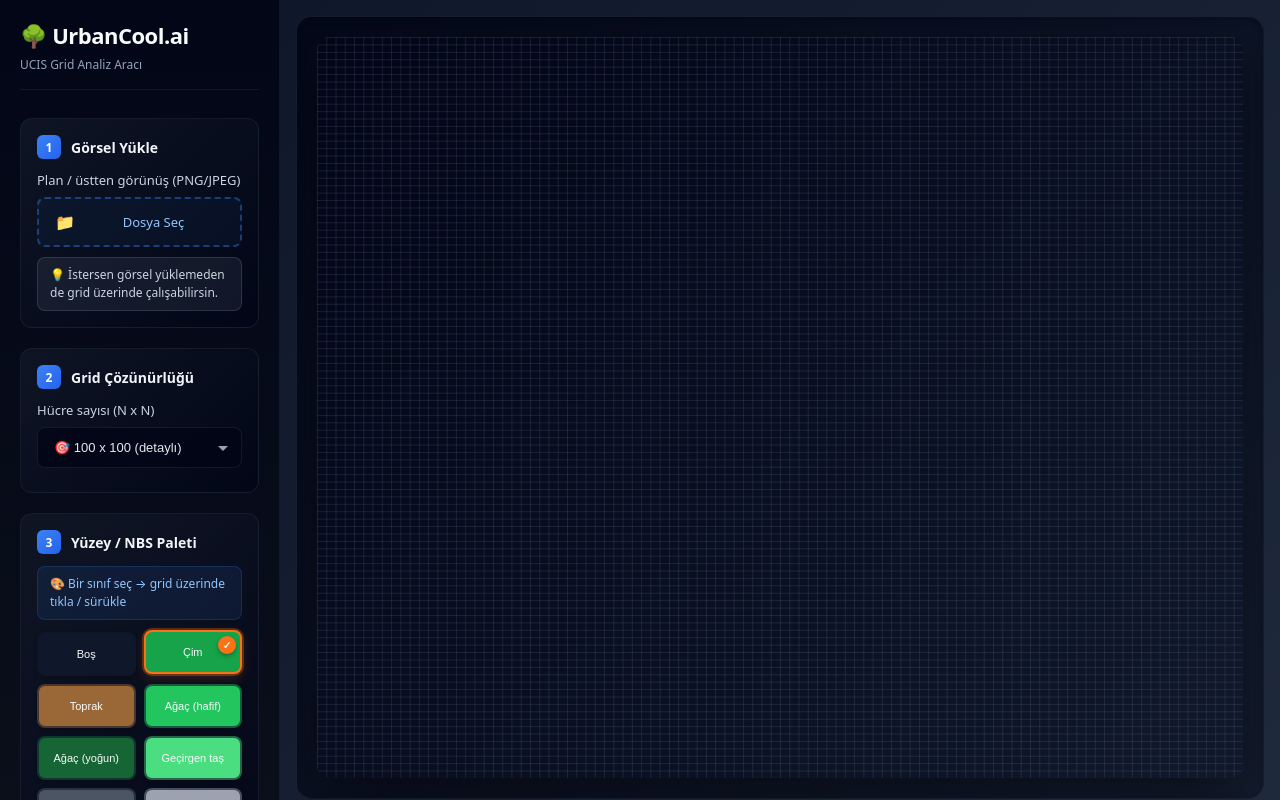
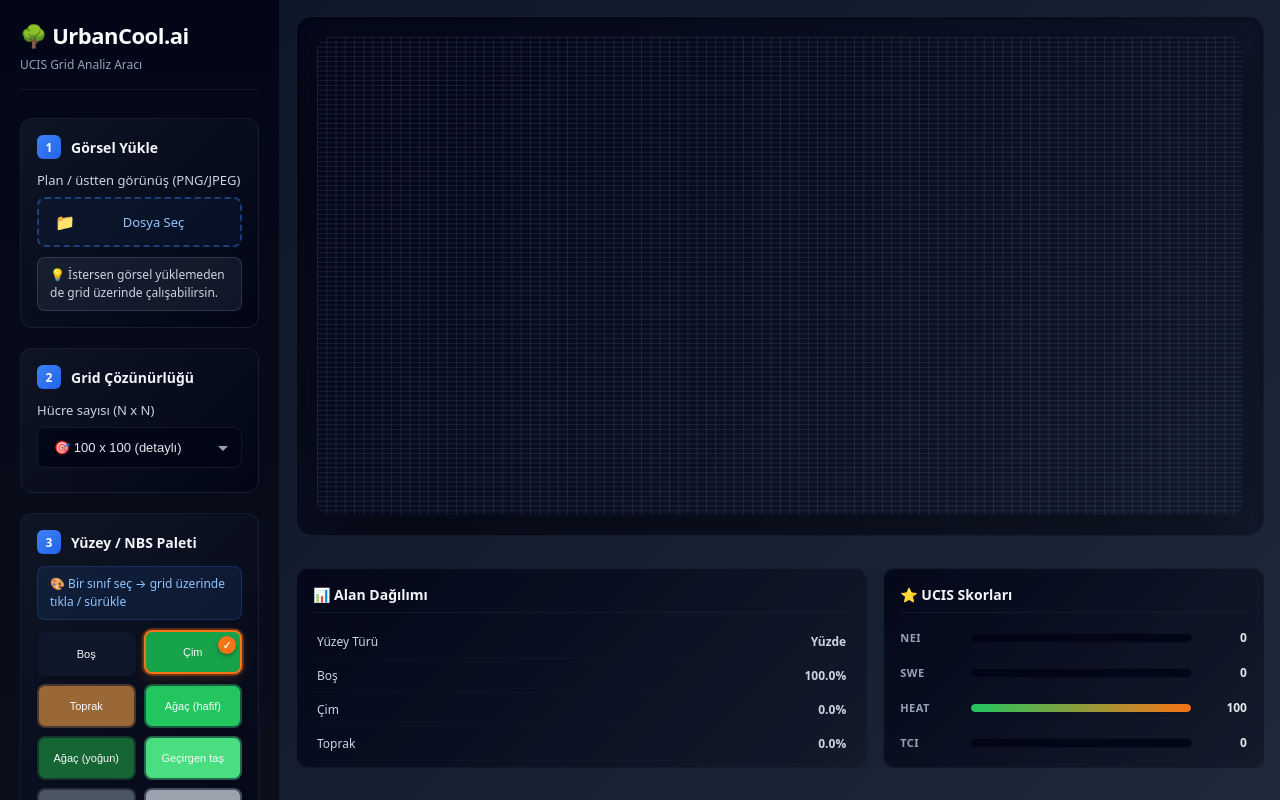
Before and after one commit to 0xumutkk/coolize, a React app: page / in a window 1280 px wide. Both pictures are taken after a click on the button "CHECK SCORE". Built offline with nearby package versions, Linux system fonts and the light colour scheme.

Commit message:
fix: make pixel all area of canvas

```diff
--- a/src/App.css
+++ b/src/App.css
@@ -505,11 +505,13 @@ label {
 /* Canvas Wrapper Styles */
 #canvasWrapper {
   width: 100%;
-  min-height: 80vh;
+  height: calc(100vh - 280px);
+  max-height: calc(100vh - 280px);
+  min-height: 400px;
   display: flex;
   justify-content: center;
   align-items: center;
-  overflow: auto;
+  overflow: hidden;
   border-radius: 16px;
   border: 1px solid rgba(31, 41, 55, 0.5);
   background: linear-gradient(135deg, rgba(2, 6, 23, 0.8) 0%, rgba(15, 23, 42, 0.6) 100%);
@@ -520,17 +522,16 @@ label {
 
 #canvasContainer {
   position: relative;
-  display: inline-block;
   width: 100%;
-  max-width: 1200px;
-  height: auto;
+  height: 100%;
+  display: block;
 }
 
 #baseImage {
   display: block;
   width: 100%;
-  max-width: 1200px;
-  height: auto;
+  height: 100%;
+  object-fit: contain;
   border-radius: 12px;
   box-shadow: 0 20px 60px rgba(0, 0, 0, 0.5);
 }
@@ -547,12 +548,12 @@ label {
 
 #fallbackCanvas {
   width: 100%;
-  max-width: 1200px;
-  height: auto;
+  height: 100%;
   background: linear-gradient(135deg, rgba(2, 6, 23, 0.9) 0%, rgba(15, 23, 42, 0.7) 100%);
   border-radius: 12px;
   box-shadow: 0 20px 60px rgba(0, 0, 0, 0.5);
   display: block;
+  object-fit: contain;
 }
 
 /* Info Panel Styles */
@@ -563,6 +564,8 @@ label {
   min-height: 150px;
   flex-shrink: 0;
   margin-top: 16px;
+  overflow-y: auto;
+  max-height: 200px;
 }
 
 #percents,
@@ -712,10 +715,17 @@ label {
     height: calc(100vh - 40vh);
     flex: 1;
     overflow-y: auto;
+    overflow-x: hidden;
   }
 
   #canvasWrapper {
-    min-height: 60vh;
+    height: calc(100vh - 40vh - 250px);
+    max-height: calc(100vh - 40vh - 250px);
+    min-height: 300px;
+  }
+
+  #infoPanel {
+    max-height: 150px;
   }
 
   #infoPanel {
--- a/src/components/MainArea.tsx
+++ b/src/components/MainArea.tsx
@@ -51,26 +51,56 @@ const CanvasArea: React.FC<CanvasAreaProps> = ({
     setIsPainting(false);
   };
 
-  useEffect(() => {
-    // Initial setup for fallback canvas if no image is loaded
-    if (!baseImageSrc && fallbackCanvasRef.current && gridCanvasRef.current) {
-      const rect = fallbackCanvasRef.current.getBoundingClientRect();
-      gridCanvasRef.current.width = rect.width;
-      gridCanvasRef.current.height = rect.height;
-      gridCanvasRef.current.style.width = rect.width + 'px';
-      gridCanvasRef.current.style.height = rect.height + 'px';
-      if (baseImageRef.current) {
-        baseImageRef.current.style.display = 'none';
+  const containerRef = useRef<HTMLDivElement>(null);
+
+  const syncCanvasSize = () => {
+    if (containerRef.current && gridCanvasRef.current) {
+      const containerRect = containerRef.current.getBoundingClientRect();
+      const containerWidth = Math.round(containerRect.width);
+      const containerHeight = Math.round(containerRect.height);
+
+      // Set grid canvas size to match container
+      if (gridCanvasRef.current.width !== containerWidth || gridCanvasRef.current.height !== containerHeight) {
+        gridCanvasRef.current.width = containerWidth;
+        gridCanvasRef.current.height = containerHeight;
+        gridCanvasRef.current.style.width = containerWidth + 'px';
+        gridCanvasRef.current.style.height = containerHeight + 'px';
       }
-      fallbackCanvasRef.current.style.display = 'block';
+
+      // If no image, setup fallback canvas
+      if (!baseImageSrc && fallbackCanvasRef.current) {
+        if (fallbackCanvasRef.current.width !== containerWidth || fallbackCanvasRef.current.height !== containerHeight) {
+          fallbackCanvasRef.current.width = containerWidth;
+          fallbackCanvasRef.current.height = containerHeight;
+          fallbackCanvasRef.current.style.width = containerWidth + 'px';
+          fallbackCanvasRef.current.style.height = containerHeight + 'px';
+        }
+        if (baseImageRef.current) {
+          baseImageRef.current.style.display = 'none';
+        }
+        fallbackCanvasRef.current.style.display = 'block';
+      }
+
       drawGridAndCells();
     }
+  };
+
+  useEffect(() => {
+    syncCanvasSize();
+  }, [baseImageSrc, fallbackCanvasRef, gridCanvasRef, drawGridAndCells, gridSize, baseImageRef]);
+
+  useEffect(() => {
+    const handleResize = () => {
+      syncCanvasSize();
+    };
+    window.addEventListener("resize", handleResize);
+    return () => window.removeEventListener("resize", handleResize);
   }, [baseImageSrc, fallbackCanvasRef, gridCanvasRef, drawGridAndCells, gridSize, baseImageRef]);
 
 
   return (
     <div id="canvasWrapper">
-      <div id="canvasContainer">
+      <div id="canvasContainer" ref={containerRef}>
         <img
           id="baseImage"
           alt="Görsel henüz yüklenmedi"
@@ -88,10 +118,8 @@ const CanvasArea: React.FC<CanvasAreaProps> = ({
         ></canvas>
         <canvas
           id="fallbackCanvas"
-          width="1000"
-          height="800"
           ref={fallbackCanvasRef}
-          style={{ display: baseImageSrc ? 'none' : 'block', width: '100%', maxWidth: '1200px', height: 'auto' }}
+          style={{ display: baseImageSrc ? 'none' : 'block' }}
         ></canvas>
       </div>
     </div>
--- a/src/hooks/useGrid.ts
+++ b/src/hooks/useGrid.ts
@@ -37,6 +37,11 @@ export const useGrid = () => {
   const fallbackCanvasRef = useRef<HTMLCanvasElement>(null);
 
   const getCanvasSize = useCallback((): CanvasSize => {
+    // Use gridCanvas's actual size (which matches container)
+    if (gridCanvasRef.current) {
+      return { width: gridCanvasRef.current.width, height: gridCanvasRef.current.height };
+    }
+    // Fallback to image or fallback canvas if gridCanvas not ready
     if (baseImageRef.current && baseImageRef.current.style.display !== "none") {
       const rect = baseImageRef.current.getBoundingClientRect();
       return { width: Math.round(rect.width), height: Math.round(rect.height) };
@@ -45,7 +50,7 @@ export const useGrid = () => {
       return { width: Math.round(rect.width), height: Math.round(rect.height) };
     }
     return { width: 600, height: 600 }; // Varsayılan boyut
-  }, []);
+  }, [gridCanvasRef, baseImageRef, fallbackCanvasRef]);
 
   const drawGridAndCells = useCallback(() => {
     const gridCanvas = gridCanvasRef.current;
```
